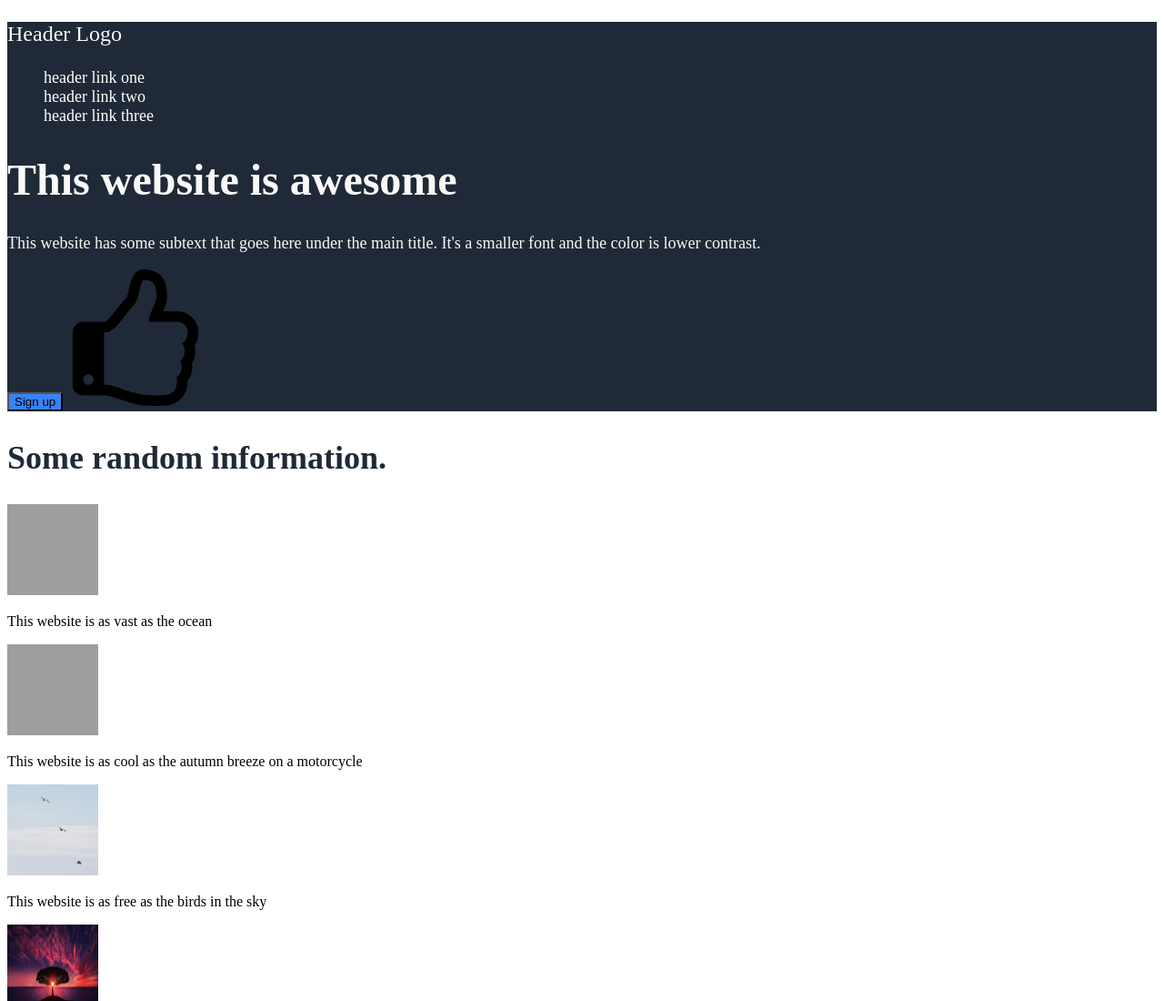
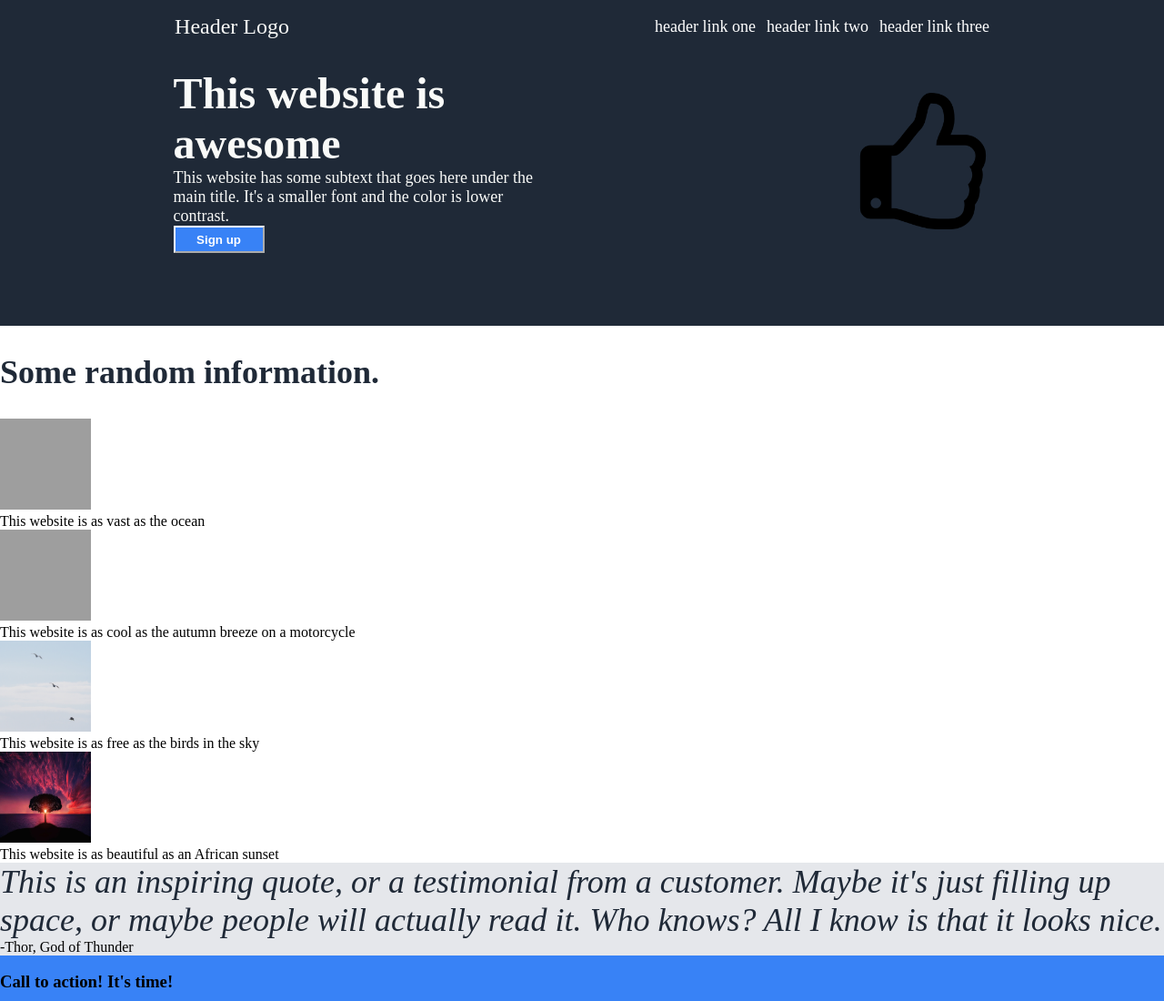
Before and after one commit to Austen-Smith/landing-page, a plain HTML site: page index.html in a window 1280 px wide. Shown: the top 1100 px of the page at 91% size. Drawn offline with Linux system fonts and the light colour scheme; grey boxes are pictures that could not be loaded.

Commit message:
Style header area

```diff
--- a/index.html
+++ b/index.html
@@ -7,18 +7,25 @@
   <title>Landing Page</title>
 </head>
 <body>
-
+  <div class="full-page">
     <div class="header">
+      <div class="top-bar">
         <p class ="header-logo">Header Logo</p>
-    <ul>
+        <ul class="header-links">
           <li><a href="#">header link one</a></li>
           <li><a href="#">header link two</a></li>
           <li><a href="#">header link three</a></li>
         </ul>
+      </div>
+      <div class="hero-container">
+        <div class="hero">
           <h1>This website is awesome</h1>
           <p>This website has some subtext that goes here under the main title. It's a smaller font and the color is lower contrast.</p>
           <button>Sign up</button>
+        </div>
           <img class="thumb" src="images/thumbs up.png" alt="a thumbs up">
+        </div>
+
     </div>
 
     <div class="content">
@@ -47,5 +54,6 @@
     <div class="footer">
       <p>Copyright The Odin Project 2021</p>
     </div>
+  </div>
 </body>
 </html>
--- a/style.css
+++ b/style.css
@@ -15,19 +15,30 @@
   font-size: 18px;
 }
 
+body {
+  margin: 0;
+  padding: 0;
+  font: roboto;
+}
+
 a {
   text-decoration: none;
   color: white;
+  margin: 0;
+  padding: 0;
 }
 
 ul {
   list-style-type: none;
+  margin: 0;
+  padding: 0;
 }
 
 h1 {
   font-size: 48px;
   font-weight: bolder;
   color: #F9FAF8;
+  margin: 0;
 }
 
 .header-logo {
@@ -55,3 +66,58 @@ h2 {
   font-weight: lighter;
   color: #1F2937;
 }
+
+.full-page {
+  display: flex;
+  flex-direction: column;
+}
+
+.top-bar {
+  display: flex;
+  flex-wrap: wrap;
+  justify-content: space-around;
+  align-items: center;
+  gap: 50px;
+}
+
+.header-links {
+  display: flex;
+  gap: 12px;
+}
+
+.hero {
+  display: flex;
+  flex-direction: column;
+  flex-wrap: wrap;
+  justify-content: space-around;
+  width: 400px;
+}
+
+button {
+  width: 100px;
+  height: 30px;
+  border-color: white;
+  color: white;
+  font-weight: bold;
+}
+
+.hero-container {
+  display: flex;
+  justify-content: space-around;
+  flex-wrap: wrap;
+  align-items: center;
+
+}
+
+p {
+  margin: 0;
+}
+
+.header {
+  display: flex;
+  flex-direction: column;
+  justify-content: space-around;
+  padding: 16px;
+  padding-bottom: 80px;
+  gap: 32px;
+}
```
Lines whose indentation alone changed are shown as unchanged.
